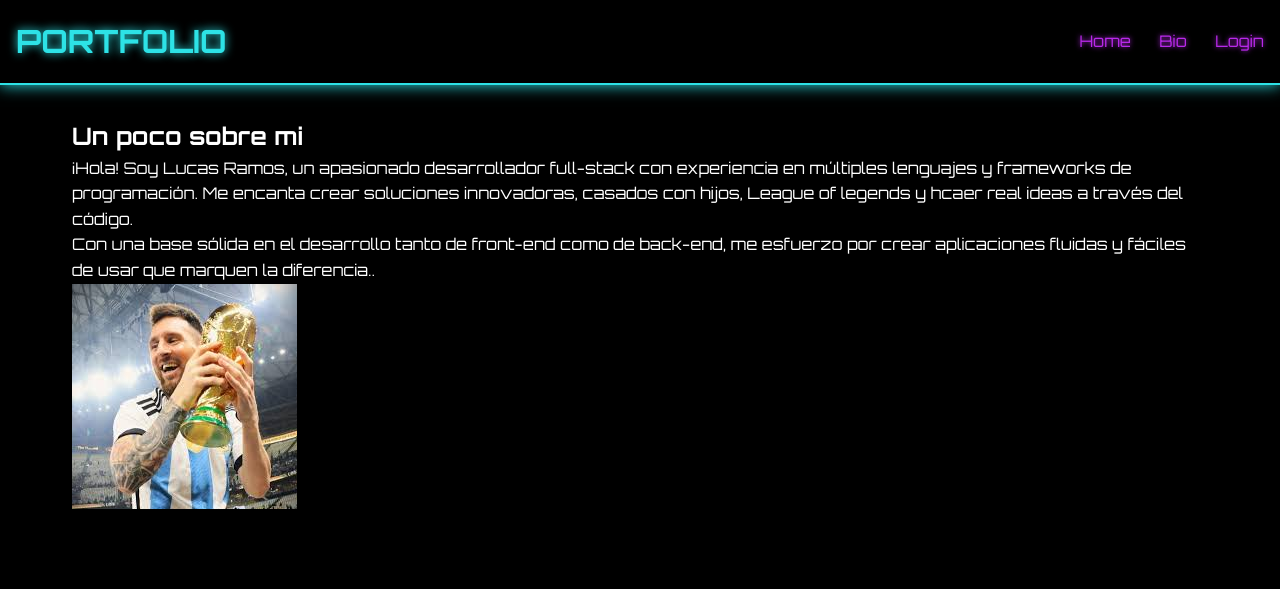
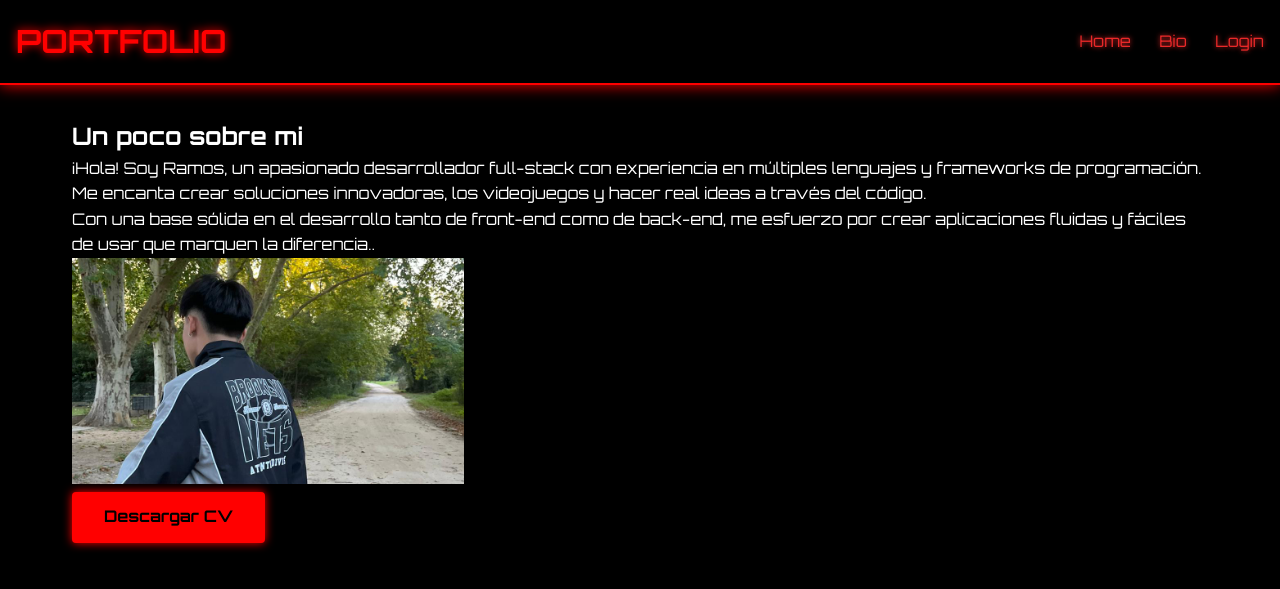
Before and after one commit to AlwaysYasuo1V9/LABORATORIODEPROGRAMACION, a Flask app: page /bio in a window 1280 px wide. Shown: the top 589 px of the page. Run offline with Flask 3, Linux system fonts and the light colour scheme.

Commit message:
casi listo

```diff
--- a/portafoliocheto/routes/main_routes.py
+++ b/portafoliocheto/routes/main_routes.py
@@ -8,7 +8,8 @@ def index():
         {
             'title': 'Aula virtual',
             'description': 'Este es un proyecto que consiste en hacer un aula virtual que podria ser utilizada por alguna institucion ya sea como alumno o profesor',
-            'image': 'pepee.png'
+            'image': 'aulavirtual.png'
+
         },
         {
             'title': 'Generador de laberintos',
--- a/portafoliocheto/static/css/styles.css
+++ b/portafoliocheto/static/css/styles.css
@@ -6,9 +6,9 @@
 }
 
 :root {
-    --neon-purple: #b829e9;
-    --neon-blue: #2de2e6;
-    --neon-pink: #ff3864;
+    --neon-purple: #e92929;
+    --neon-blue: #ff0000;
+    --neon-pink: rgb(255, 0, 0);
     --dark-bg: #000000;
     --darker-bg: #000000;
     --card-bg: rgba(10, 10, 20, 0.7);
@@ -22,7 +22,7 @@ body {
     background-image:
         linear-gradient(45deg, var(--darker-bg) 25%, transparent 25%),
         linear-gradient(-45deg, var(--darker-bg) 25%, transparent 25%),
-        linear-gradient(45deg, transparent 75%, var(--darker-bg) 75%),
+        linear-gradient(45deg, transparent 15%, var(--darker-bg) 15%),
         linear-gradient(-45deg, transparent 75%, var(--darker-bg) 75%);
     background-size: 20px 20px;
     background-position: 0 0, 0 10px, 10px -10px, -10px 0px;
@@ -185,7 +185,7 @@ main {
 }
 
 .skill-progress {
-    width: 90%;
+    width: 55%;
     height: 100%;
     background: var(--neon-blue);
     box-shadow: 0 0 10px var(--neon-blue);
@@ -335,3 +335,21 @@ button:hover {
     border: 1px solid var(--neon-pink);
     text-shadow: 0 0 5px var(--neon-pink);
 }
+
+.download-cv .btn {
+    display: inline-block;
+    padding: 0.8rem 2rem;
+    background: var(--neon-blue);
+    color: var(--dark-bg);
+    font-weight: bold;
+    text-align: center;
+    text-decoration: none;
+    border-radius: 4px;
+    box-shadow: 0 0 10px var(--neon-blue);
+    transition: background 0.3s ease, box-shadow 0.3s ease;
+}
+
+.download-cv .btn:hover {
+    background: var(--neon-pink);
+    box-shadow: 0 0 20px var(--neon-pink);
+}
--- a/portafoliocheto/templates/bio.html
+++ b/portafoliocheto/templates/bio.html
@@ -5,11 +5,20 @@
     <h2>Un poco sobre mi</h2>
     <div class="bio-content">
         <div class="bio-text">
-            <p>¡Hola! Soy Lucas Ramos, un apasionado desarrollador full-stack con experiencia en múltiples lenguajes y frameworks de programación. Me encanta crear soluciones innovadoras, casados con hijos, League of legends y hcaer real ideas a través del código.</p>
+            <p>¡Hola! Soy
+                 Ramos, un apasionado desarrollador full-stack con experiencia en múltiples lenguajes y frameworks de programación. Me encanta crear soluciones innovadoras, los videojuegos y hacer real ideas a través del código.</p>
             <p>
                 Con una base sólida en el desarrollo tanto de front-end como de back-end, me esfuerzo por crear aplicaciones fluidas y fáciles de usar que marquen la diferencia..</p>
         </div>
     </div>
-    <img src="{{ url_for('static', filename='images/messi.png')}}">
+    <img src="{{ url_for('static', filename='images/fachita.png') }}">
 </div>
+
+<!-- Botón de descarga del CV -->
+<div class="download-cv">
+    <a href="{{ url_for('static', filename='cv.pdf') }}" class="btn" download>
+        Descargar CV
+    </a>
+</div>
+
 {% endblock %}
```
Also changed, not shown: portafoliocheto/templates/index.html (+8 -2 lines), portafoliocheto/static/images/aulavirtual.png (added), portafoliocheto/static/images/fachita.png (added), portafoliocheto/static/images/lucas.png (deleted), portafoliocheto/static/images/lukeifer.png (added), portafoliocheto/static/images/messi.png (deleted), portafoliocheto/static/images/pepee.png (deleted), 1 other file.
